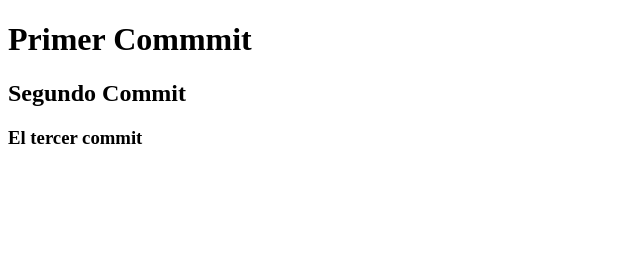
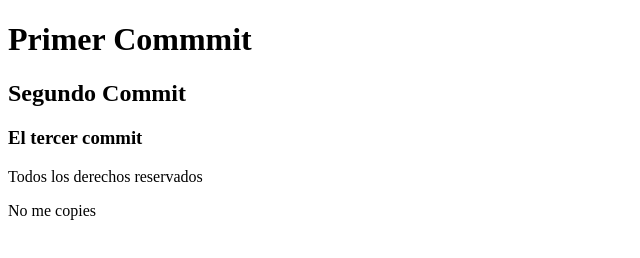
Before and after one commit to Robinson555/proyecto, a plain HTML site: page index.html in a window 1280 px wide. Shown: the whole page, without its empty margins (0-640 px from the left). Drawn offline with Linux system fonts and the light colour scheme.

Commit message:
nueva card

```diff
--- a/index.html
+++ b/index.html
@@ -12,5 +12,10 @@
     <h2> Segundo Commit </h2>
     <h3> El tercer commit </h3>
 
+    <footer>
+        <p>Todos los derechos reservados</p>
+        <p>No me copies</p>
+    </footer>
+
 </body>
 </html>
```
Also changed, not shown: tokengit.txt (added).
